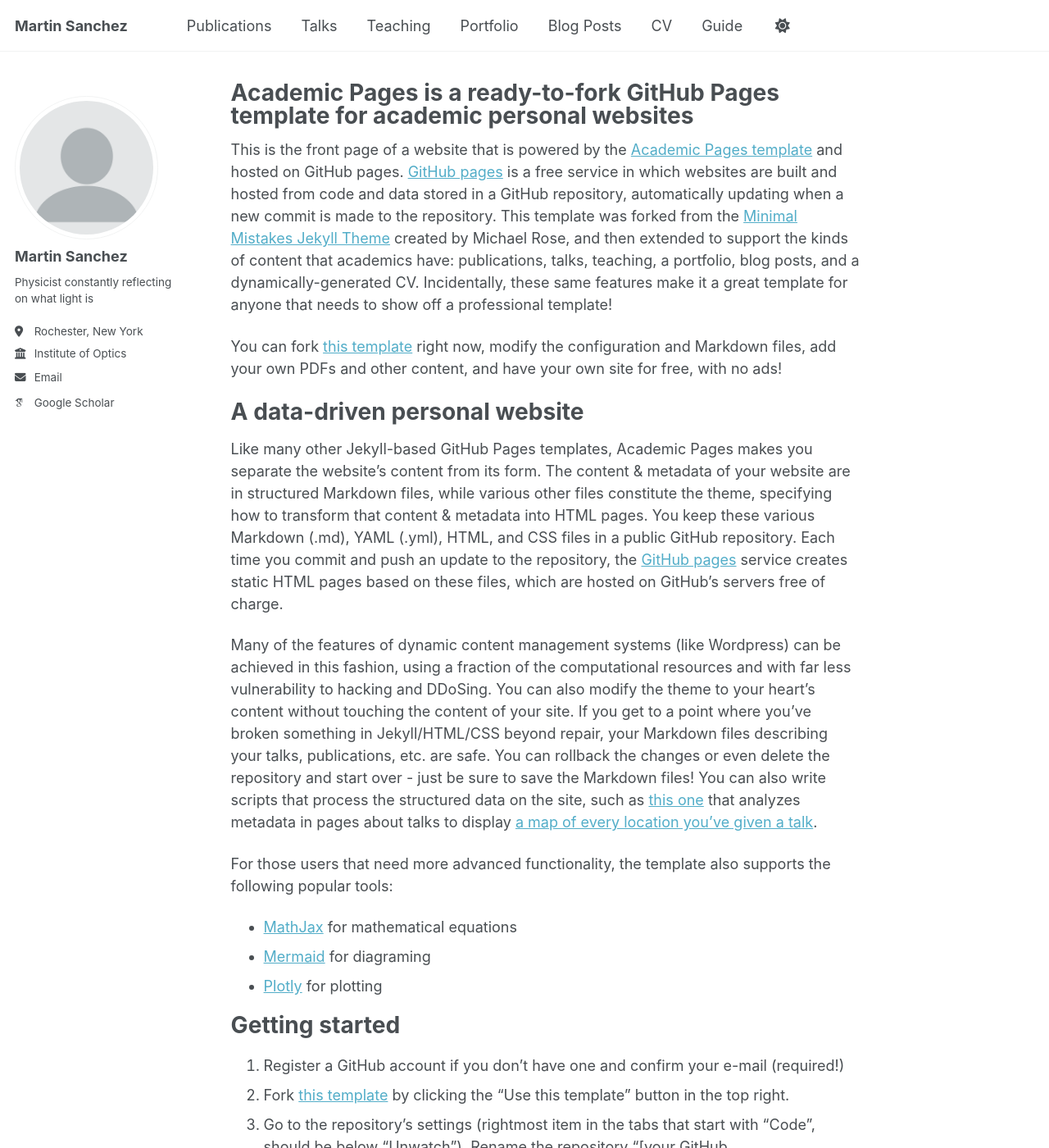
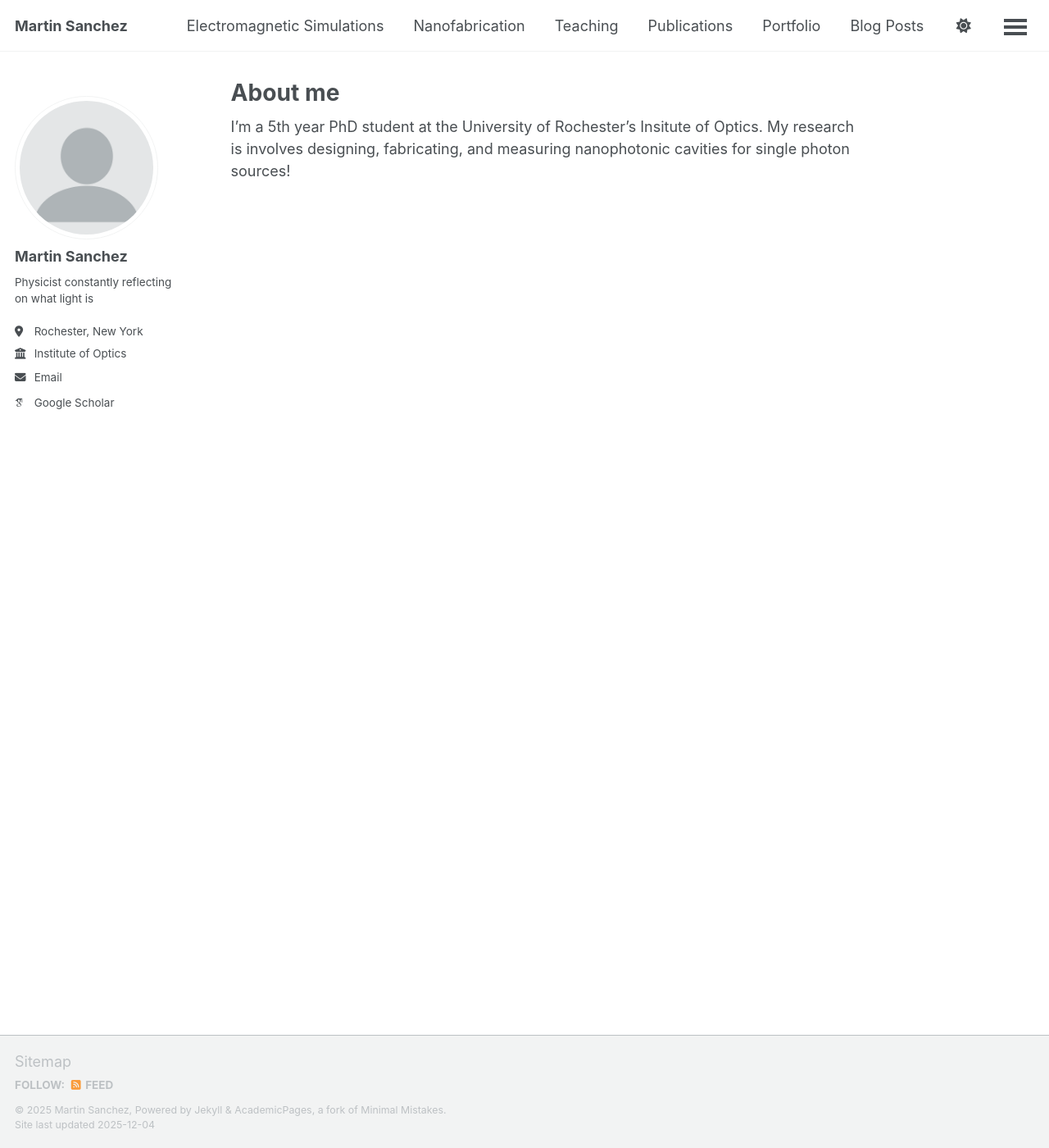
Before and after one commit to msanch23/msanch23.github.io, a Jekyll site: the page built from _pages/about.md, in a window 1280 px wide and 1400 px high. Shown: the whole window at 82% size. Built offline with Jekyll 4.4.1, drawn with Linux system fonts in a browser that asks for light colours; some web fonts are replaced; a script bundle is joined from its source files by our own code; library files that are not in the unit come from our copies; some of the changed text lies outside the part shown.

Commit message:
update navigation

```diff
--- a/_data/navigation.yml
+++ b/_data/navigation.yml
@@ -8,14 +8,17 @@
 #      Markdown formatted page while the second is generated using JSON.
 
 main:
-  - title: "Publications"
-    url: /publications/
+  - title: "Electromagnetic Simulations"
+    url: /emsimulations/
 
-  - title: "Talks"
-    url: /talks/
+  - title: "Nanofabrication"
+    url: /nanofabrication/
 
   - title: "Teaching"
     url: /teaching/
+
+  - title: "Publications"
+    url: /publications/
 
   - title: "Portfolio"
     url: /portfolio/
@@ -25,9 +28,3 @@
 
   - title: "CV"
     url: /cv/
-
-  # - title: "CV"
-  #   url: /cv-json/
-
-  - title: "Guide"
-    url: /markdown/
--- a/_pages/about_backup.md
+++ b/_pages/about_backup.md
@@ -1,11 +1,11 @@
----
+<!-- ---
 permalink: /
 title: "Academic Pages is a ready-to-fork GitHub Pages template for academic personal websites"
 author_profile: true
 redirect_from:
   - /about/
   - /about.html
----
+--- -->
 
 This is the front page of a website that is powered by the [Academic Pages template](https://github.com/academicpages/academicpages.github.io) and hosted on GitHub pages. [GitHub pages](https://pages.github.com) is a free service in which websites are built and hosted from code and data stored in a GitHub repository, automatically updating when a new commit is made to the repository. This template was forked from the [Minimal Mistakes Jekyll Theme](https://mmistakes.github.io/minimal-mistakes/) created by Michael Rose, and then extended to support the kinds of content that academics have: publications, talks, teaching, a portfolio, blog posts, and a dynamically-generated CV. Incidentally, these same features make it a great template for anyone that needs to show off a professional template!
 
```
